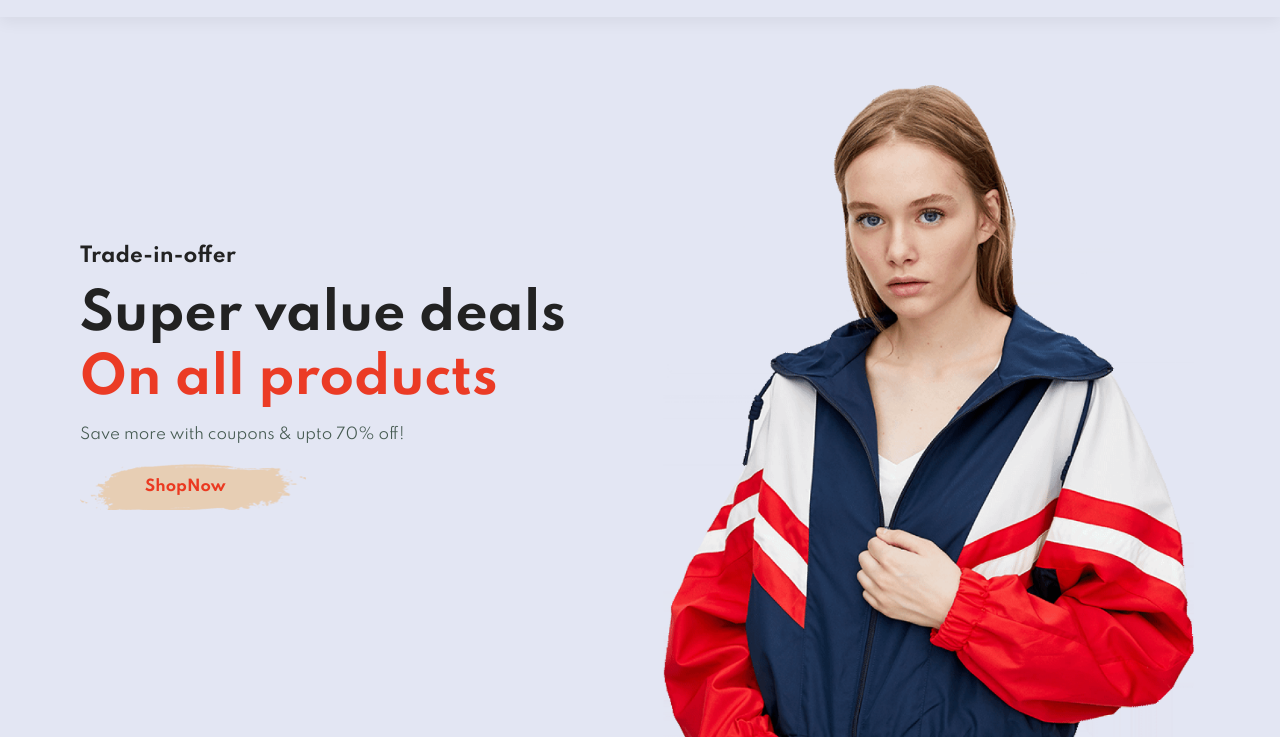
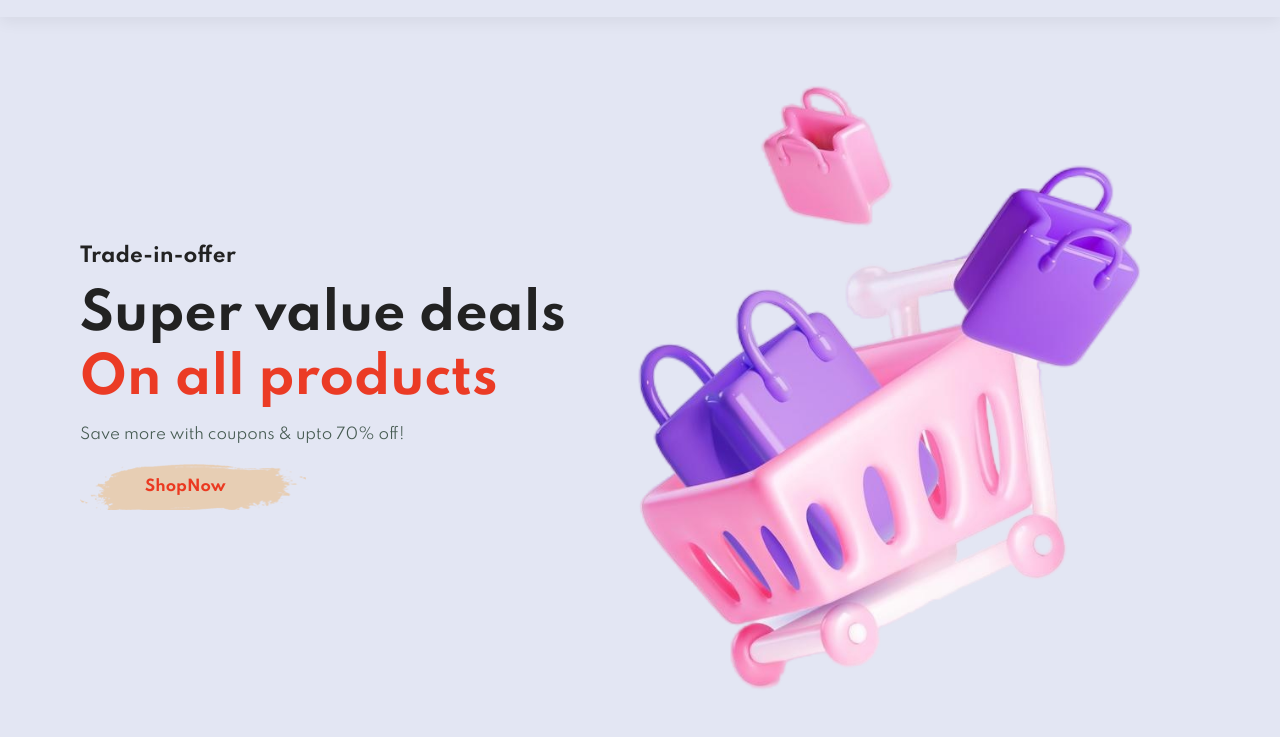
Before and after one commit to Aman-Garg01/ACART_website, a plain HTML site: page index.html in a window 1280 px wide. Shown: the part 68-807 px from the top of the page. Drawn offline with Linux system fonts and the light colour scheme.

Commit message:
hero image change

```diff
--- a/style.css
+++ b/style.css
@@ -136,7 +136,7 @@ body{
 /* hero */
 
 #hero{
-    background-image: url(img/hero4.png);
+    background-image: url(hero.png);
     height: 90vh;
     width:100% ;
     background-size: cover;
@@ -146,6 +146,7 @@ body{
     flex-direction: column;
     align-items: flex-start;
     justify-content: center;
+    background-color: #E3E6F3;
 
 }
 
```
Also changed, not shown: hero.png (added).
